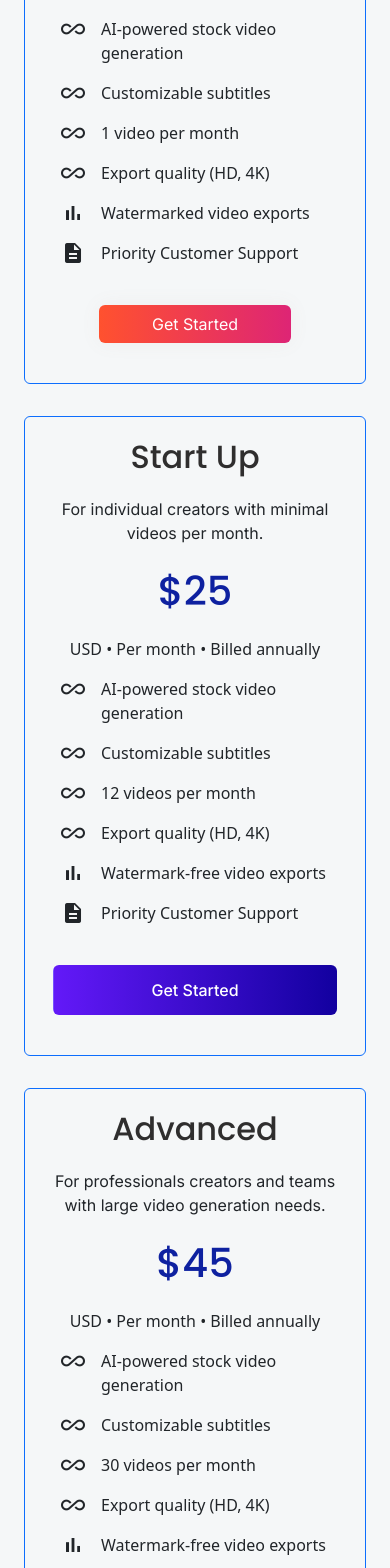
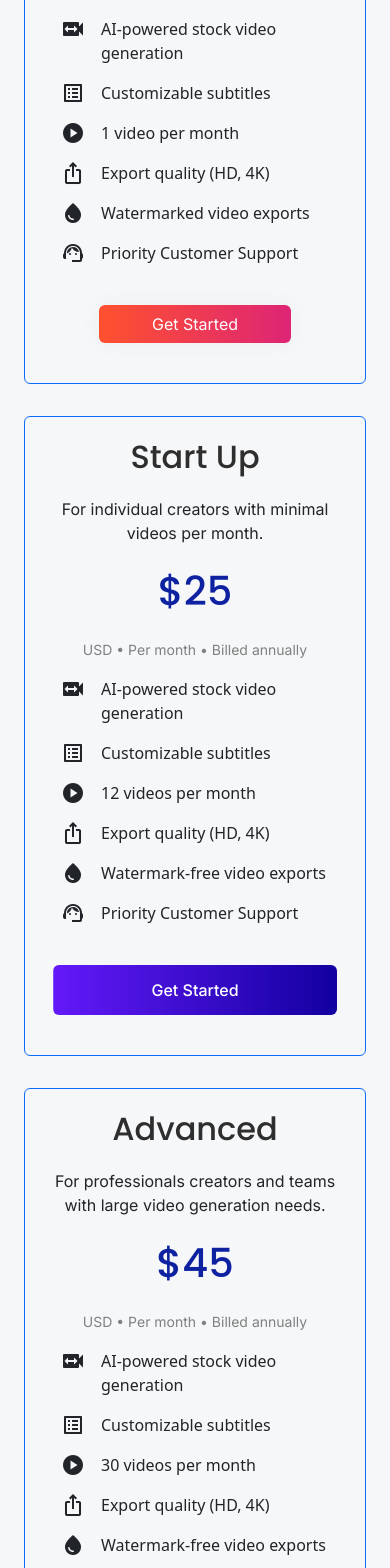
Before and after one commit to bhaskarsriramp/creatoreel, a React (Create React App) app: page /pricing in a window 390 px wide. Shown: the part 432-2000 px from the top of the page. Built offline with nearby package versions, Linux system fonts and the light colour scheme.

Commit message:
Date 23 JAN 2025

```diff
--- a/package.json
+++ b/package.json
@@ -54,6 +54,7 @@
     "react-scripts": "5.0.1",
     "react-toastify": "^11.0.2",
     "redux-thunk": "^3.1.0",
+    "styled-components": "^6.1.14",
     "web-vitals": "^4.2.4"
   },
   "scripts": {
--- a/src/components/BodyBlocks.js
+++ b/src/components/BodyBlocks.js
@@ -288,7 +288,7 @@ function BodyBlocks() {
             <div className="container mx-auto h2 pt-2">Pick the plan that best suits your requirements.</div>
             <div className="container mx-auto row pt-2 pb-4">Save 4+ hours on video editing every day.</div>
             <div className="container mx-auto "> <div className="col-md-12 col-12">
-            <Link to="/pricing" style={{textDecoration: 'none'}}><button className="btn signup-btn-grad-2 btn-g-fonts">View Plans</button></Link>
+            <a href="/pricing" style={{textDecoration: 'none'}}><button className="btn signup-btn-grad-2 btn-g-fonts">View Plans</button></a>
 
           </div></div>
             </div>
--- a/src/components/Brand/UploadMp3File.js
+++ b/src/components/Brand/UploadMp3File.js
@@ -12,6 +12,8 @@ function Mp3Uploader() {
 
   const handleUpload = async (event) => {
     event.preventDefault();
+
+    // <AudioLoaderAnimation />
     if (!selectedFile) {
       alert('Please select a file first!');
       return;
--- a/src/components/Pricing.js
+++ b/src/components/Pricing.js
@@ -80,34 +80,34 @@ function Pricing() {
             <div className="features-details">
 
 <div className="bb-txt-3 cussLine">
-<span className="material-icons me-3">all_inclusive</span>
+<span className="material-icons me-3">switch_video</span>
   <p>AI-powered stock video generation</p>
 </div>
 
 <div className="bb-txt-3 cussLine">
-<span className="material-icons me-3">all_inclusive</span>
+<span className="material-icons me-3">list_alt</span>
   <p>Customizable subtitles</p>
 </div>
 
 
 <div className="bb-txt-3 cussLine">
-<span class="material-icons me-3">all_inclusive</span>
+<span class="material-icons me-3">play_circle</span>
   <p>1 video per month</p>
 </div>
 
 <div className="bb-txt-3 cussLine">
-<span class="material-icons me-3">all_inclusive</span>
+<span class="material-icons me-3">ios_share</span>
   <p>Export quality (HD, 4K)</p>
 </div>
 
 
 <div className="bb-txt-3 cussLine">
-<span class="material-icons me-3">bar_chart</span>
+<span class="material-icons me-3">water_drop</span>
   <p>Watermarked video exports</p>
 </div>
 
 <div className="bb-txt-3 cussLine">
-<span class="material-icons me-3">description</span>
+<span class="material-icons me-3">support_agent</span>
   <p>Priority Customer Support</p>
 </div>
 
@@ -132,34 +132,34 @@ function Pricing() {
             <div className="features-details">
 
             <div className="bb-txt-3 cussLine">
-<span className="material-icons me-3">all_inclusive</span>
+<span className="material-icons me-3">switch_video</span>
   <p>AI-powered stock video generation</p>
 </div>
 
 <div className="bb-txt-3 cussLine">
-<span className="material-icons me-3">all_inclusive</span>
+<span className="material-icons me-3">list_alt</span>
   <p>Customizable subtitles</p>
 </div>
 
 
 <div className="bb-txt-3 cussLine">
-<span class="material-icons me-3">all_inclusive</span>
+<span class="material-icons me-3">play_circle</span>
   <p>12 videos per month</p>
 </div>
 
 <div className="bb-txt-3 cussLine">
-<span class="material-icons me-3">all_inclusive</span>
+<span class="material-icons me-3">ios_share</span>
   <p>Export quality (HD, 4K)</p>
 </div>
 
 
 <div className="bb-txt-3 cussLine">
-<span class="material-icons me-3">bar_chart</span>
+<span class="material-icons me-3">water_drop</span>
   <p>Watermark-free video exports</p>
 </div>
 
 <div className="bb-txt-3 cussLine">
-<span class="material-icons me-3">description</span>
+<span class="material-icons me-3">support_agent</span>
   <p>Priority Customer Support</p>
 </div>
 
@@ -183,34 +183,34 @@ function Pricing() {
             <div className="features-details">
 
             <div className="bb-txt-3 cussLine">
-<span className="material-icons me-3">all_inclusive</span>
+<span className="material-icons me-3">switch_video</span>
   <p>AI-powered stock video generation</p>
 </div>
 
 <div className="bb-txt-3 cussLine">
-<span className="material-icons me-3">all_inclusive</span>
+<span className="material-icons me-3">list_alt</span>
   <p>Customizable subtitles</p>
 </div>
 
 
 <div className="bb-txt-3 cussLine">
-<span class="material-icons me-3">all_inclusive</span>
+<span class="material-icons me-3">play_circle</span>
   <p>30 videos per month</p>
 </div>
 
 <div className="bb-txt-3 cussLine">
-<span class="material-icons me-3">all_inclusive</span>
+<span class="material-icons me-3">ios_share</span>
   <p>Export quality (HD, 4K)</p>
 </div>
 
 
 <div className="bb-txt-3 cussLine">
-<span class="material-icons me-3">bar_chart</span>
+<span class="material-icons me-3">water_drop</span>
   <p>Watermark-free video exports</p>
 </div>
 
 <div className="bb-txt-3 cussLine">
-<span class="material-icons me-3">description</span>
+<span class="material-icons me-3">support_agent</span>
   <p>Priority Customer Support</p>
 </div>
 
--- a/src/styles/own.css
+++ b/src/styles/own.css
@@ -577,8 +577,6 @@ font-family: 'Roboto', sans-serif; */
     padding-right: 20%;
     margin-top: 2rem;
     margin-bottom: 10rem;
-
-
   }
 
   .signup-btn-grad {
@@ -691,6 +689,35 @@ font-family: 'Roboto', sans-serif; */
 
 /* Mobile Device*/
 @media (max-width: 576px) {
+
+  .pricing-txt-caption {
+    font-family: "Inter";
+    font-size: 14px;
+    font-weight: 400;
+    color: grey;
+  }
+
+  .google-api-disclosure-text{
+
+    font-family: "Inter";
+    font-size: 1.5rem;
+    font-weight: 500;
+    color: #09122C;
+    text-align: center;
+    margin-top: 10rem;
+
+  }
+  .google-api-disclosure-text-desc{
+
+    font-family: "Inter";
+    font-size: 16px;
+    font-weight: 400;
+    color: black;
+    padding-left: 2%;
+    padding-right: 2%;
+    margin-top: 2rem;
+    margin-bottom: 8rem;
+  }
 
 
   .icon-image{
```
Also changed, not shown: src/components/AudioLoaderAnimation.js (added, +140 -0 lines), 1 other file (tests, documents, lock files or other folders).
